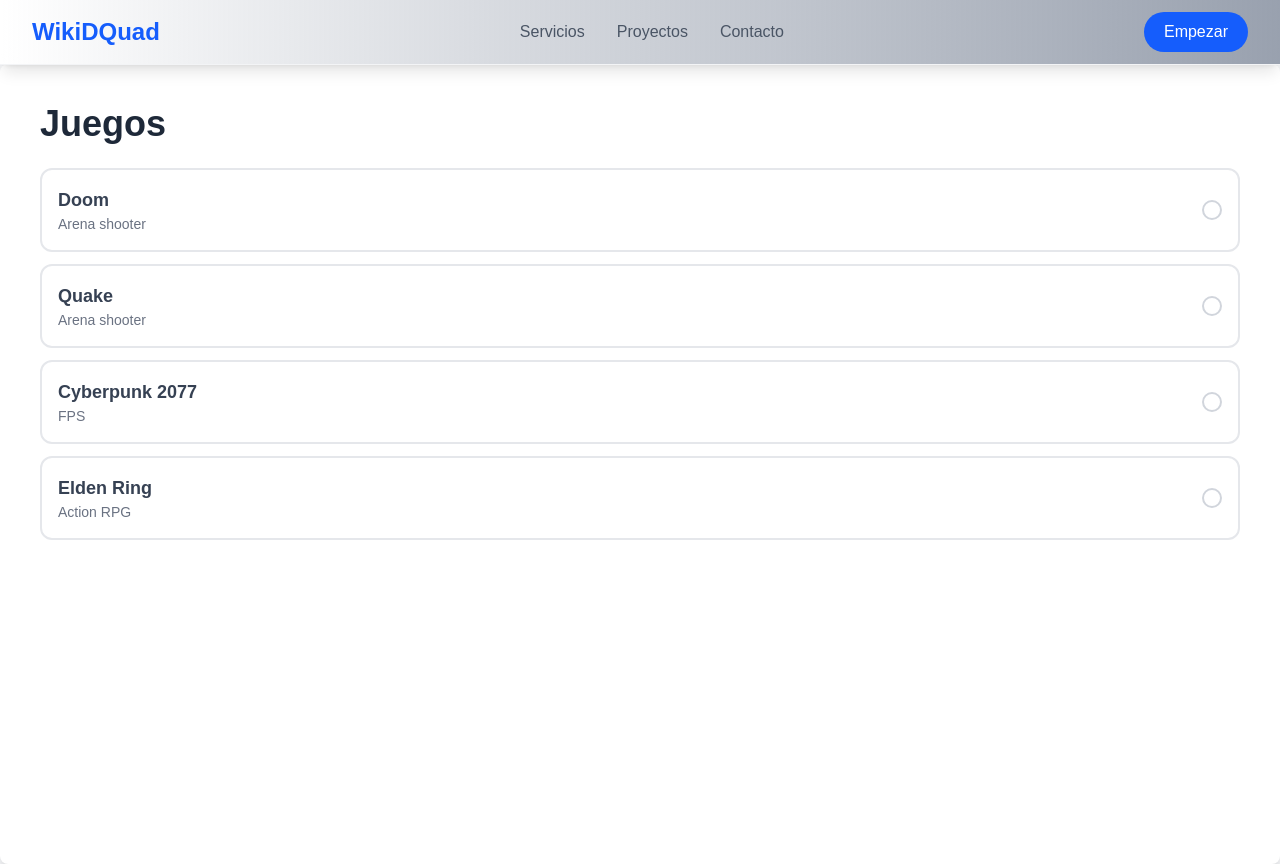
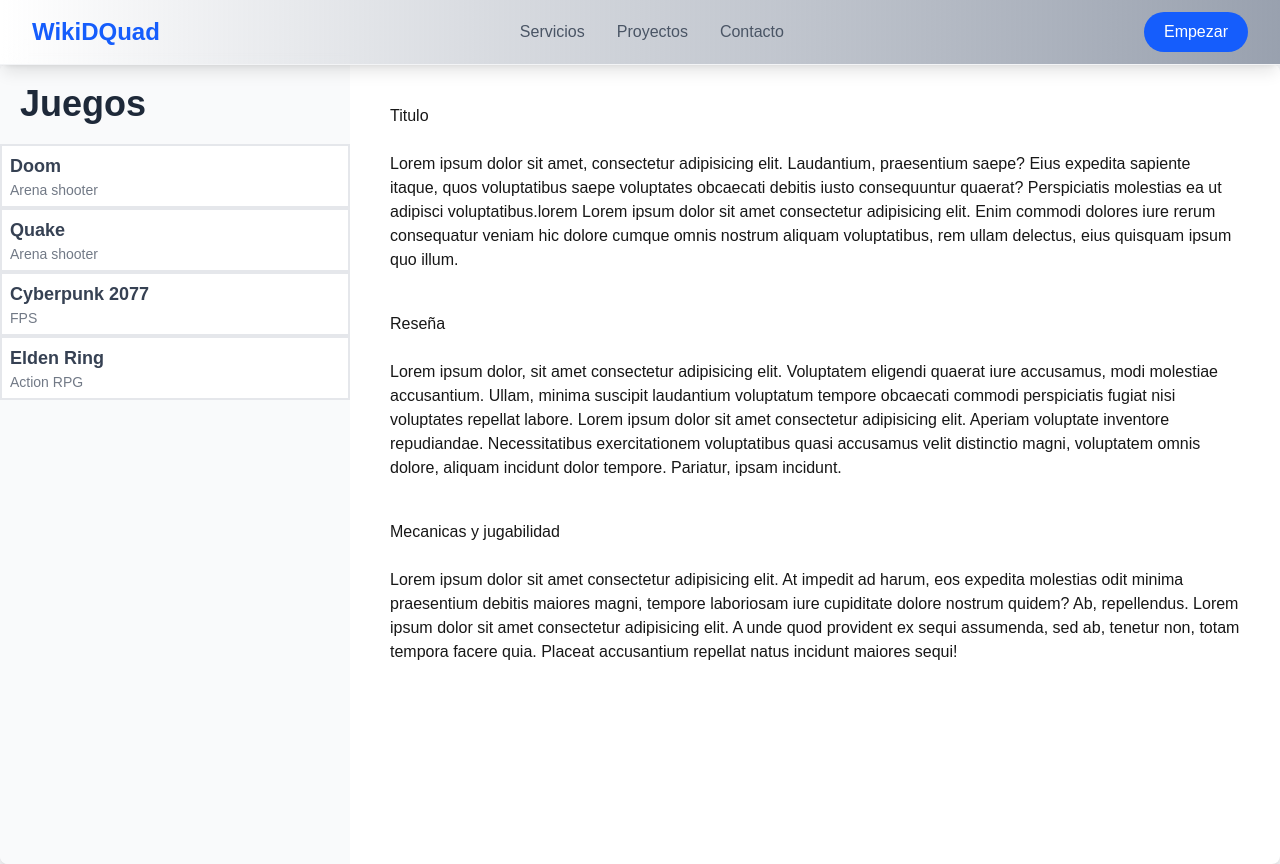
Before and after one commit to Ignaciovega1/blog-proto, a Next.js app: page /about in a window 1280 px wide. Built offline with nearby package versions, Linux system fonts and the light colour scheme.

Commit message:
update_about

```diff
--- a/app/about/page.tsx
+++ b/app/about/page.tsx
@@ -1,6 +1,7 @@
-"use client"; // Importante: necesitamos interactividad en el cliente
+"use client";
 
-import { useState } from "react";
+import { link } from 'fs';
+import Link from 'next/link'; // 1. Importamos el componente Link
 
 interface Game {
   id: number;
@@ -16,49 +17,78 @@
 ];
 
 export default function AboutPage() {
-  // Estado para guardar el ID del juego seleccionado
-  const [selectedId, setSelectedId] = useState<number | null>(null);
+
 
   return (
     <div className="min-h-screen bg-gray-100">
-      <main className="max-w-[1300px] min-h-screen mx-auto bg-white shadow-lg rounded-lg overflow-hidden p-10">
-        <h1 className="text-4xl font-bold text-gray-800 mb-6">Juegos</h1>
+      <main className="flex max-w-[1300px] min-h-screen mx-auto bg-white shadow-lg rounded-lg overflow-hidden">
 
-        <div className="grid gap-3">
+        <div className='w-full max-w-[350px] min-h-screen mx-0 bg-gray-50 border-gray-300'>
+
+          <h1 className='text-4xl font-bold text-gray-800 p-5'>Juegos</h1>
+
+         {games.map((game) => (
+          <Link
+          key={game.id}
+          href={`/games/${game.id}`}
+          className='flex h-16 items-center justify-between p-2 border-2 transition-all duration-200 border-gray-200 bg-white hover:border-blue-400 hover:bg-blue-50 text-gray-700 hover:text-blue-600'
+          >
+
+          <div className='flex flex-col items-start'>
+            <span className='font-semibold text-lg'>{game.name}</span>
+            <span className='text-sm opacity-70'>{game.category}</span>
+          </div>
+
+          </Link>))}
+
+
+
+        </div>
+
+        <div className='flex-1 p-10'>
+
+         <h1>Titulo</h1>
+
+        <div className='mt-6'>Lorem ipsum dolor sit amet, consectetur adipisicing elit. Laudantium, praesentium saepe? Eius expedita sapiente itaque, quos voluptatibus saepe voluptates obcaecati debitis iusto consequuntur quaerat? Perspiciatis molestias ea ut adipisci voluptatibus.lorem Lorem ipsum dolor sit amet consectetur adipisicing elit. Enim commodi dolores iure rerum consequatur veniam hic dolore cumque omnis nostrum aliquam voluptatibus, rem ullam delectus, eius quisquam ipsum quo illum.</div>
+
+        <h2 className='mt-10'>Reseña</h2>
+
+        <div className='mt-6'>Lorem ipsum dolor, sit amet consectetur adipisicing elit. Voluptatem eligendi quaerat iure accusamus, modi molestiae accusantium. Ullam, minima suscipit laudantium voluptatum tempore obcaecati commodi perspiciatis fugiat nisi voluptates repellat labore. Lorem ipsum dolor sit amet consectetur adipisicing elit. Aperiam voluptate inventore repudiandae. Necessitatibus exercitationem voluptatibus quasi accusamus velit distinctio magni, voluptatem omnis dolore, aliquam incidunt dolor tempore. Pariatur, ipsam incidunt.</div>
+
+        <h2 className='mt-10'>Mecanicas y jugabilidad</h2>
+
+        <div className='mt-6'>Lorem ipsum dolor sit amet consectetur adipisicing elit. At impedit ad harum, eos expedita molestias odit minima praesentium debitis maiores magni, tempore laboriosam iure cupiditate dolore nostrum quidem? Ab, repellendus. Lorem ipsum dolor sit amet consectetur adipisicing elit. A unde quod provident ex sequi assumenda, sed ab, tenetur non, totam tempora facere quia. Placeat accusantium repellat natus incidunt maiores sequi!</div>
+
+        </div>
+
+      {/*   <div className="flex">
+  <div className="bg-blue-500 p-4">Yo me quedo a la izquierda</div>
+
+
+  <div className="ml-auto bg-green-500 p-4">Enviado a la derecha</div>
+</div>
+*/}
+
+    {/*     <div className="grid gap-3">
           {games.map((game) => (
-            <button
+            // 2. Cambiamos 'button' por 'Link' y añadimos 'href'
+            // Usamos backticks (`) para crear una URL dinámica basada en el ID o nombre
+            <Link
               key={game.id}
-              onClick={() => setSelectedId(game.id)}
-              className={`
-                flex items-center justify-between p-4 rounded-xl border-2 transition-all duration-200
-                ${
-                  selectedId === game.id
-                    ? "border-blue-500 bg-blue-50 text-blue-700 shadow-md"
-                    : "border-gray-200 bg-white hover:border-gray-300 text-gray-700"
-                }
-              `}
+              href={`/games/${game.id}`}
+              className="flex items-center justify-between p-4 rounded-xl border-2 transition-all duration-200 border-gray-200 bg-white hover:border-blue-400 hover:bg-blue-50 text-gray-700 hover:text-blue-600"
             >
               <div className="flex flex-col items-start">
                 <span className="font-semibold text-lg">{game.name}</span>
-                <span className={`text-sm ${selectedId === game.id ? "text-blue-500" : "text-gray-500"}`}>
-                  {game.category}
-                </span>
+                <span className="text-sm opacity-70">{game.category}</span>
               </div>
+              //Opcional: un icono para indicar que es clickeable
+              <span>→</span>
+            </Link>
+          ))}
+        </div> */}
 
-              {/* Radio button visual */}
-              <div className={`w-5 h-5 rounded-full border-2 flex items-center justify-center
-                ${selectedId === game.id ? "border-blue-500" : "border-gray-300"}`}>
-                {selectedId === game.id && <div className="w-2.5 h-2.5 bg-blue-500 rounded-full" />}
-              </div>
-            </button>
-          ))}
-        </div>
 
-        {selectedId && (
-          <p className="mt-6 text-sm text-gray-500 italic">
-            ID seleccionado: {selectedId}
-          </p>
-        )}
       </main>
     </div>
   );
```
